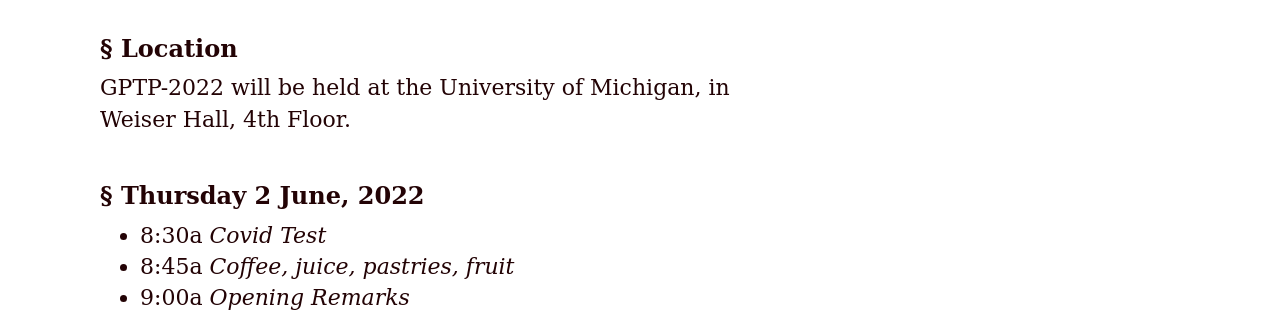
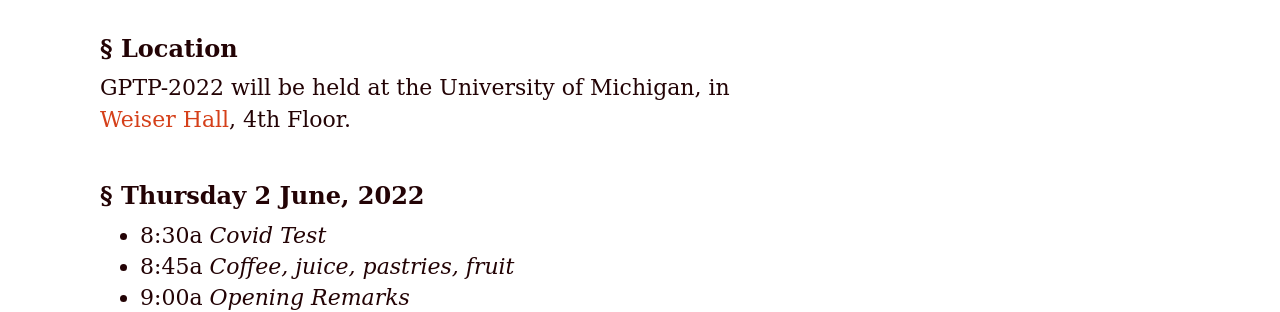
Before and after one commit to GPTP-workshop/gptp-workshop.github.io, a Jekyll site: the page built from schedule.md, in a window 1280 px wide and 900 px high. Shown: the part 224-536 px from the top of the window. Built offline with Jekyll 4.4.1, drawn with Linux system fonts in a browser that asks for light colours; our own code applies the rules of GitHub Pages for plain Markdown files; part of the change alters nothing that is shown.

```diff
--- a/schedule.md
+++ b/schedule.md
@@ -6,7 +6,7 @@ dates: "June 2-4, 2022"
 ---
 
 ### Location
-GPTP-2022 will be held at the University of Michigan, in Weiser Hall, 4th Floor.
+GPTP-2022 will be held at the University of Michigan, in [Weiser Hall](https://sites.lsa.umich.edu/weiserhall/), 4th Floor.
 
 ### Thursday 2 June, 2022
 
```
